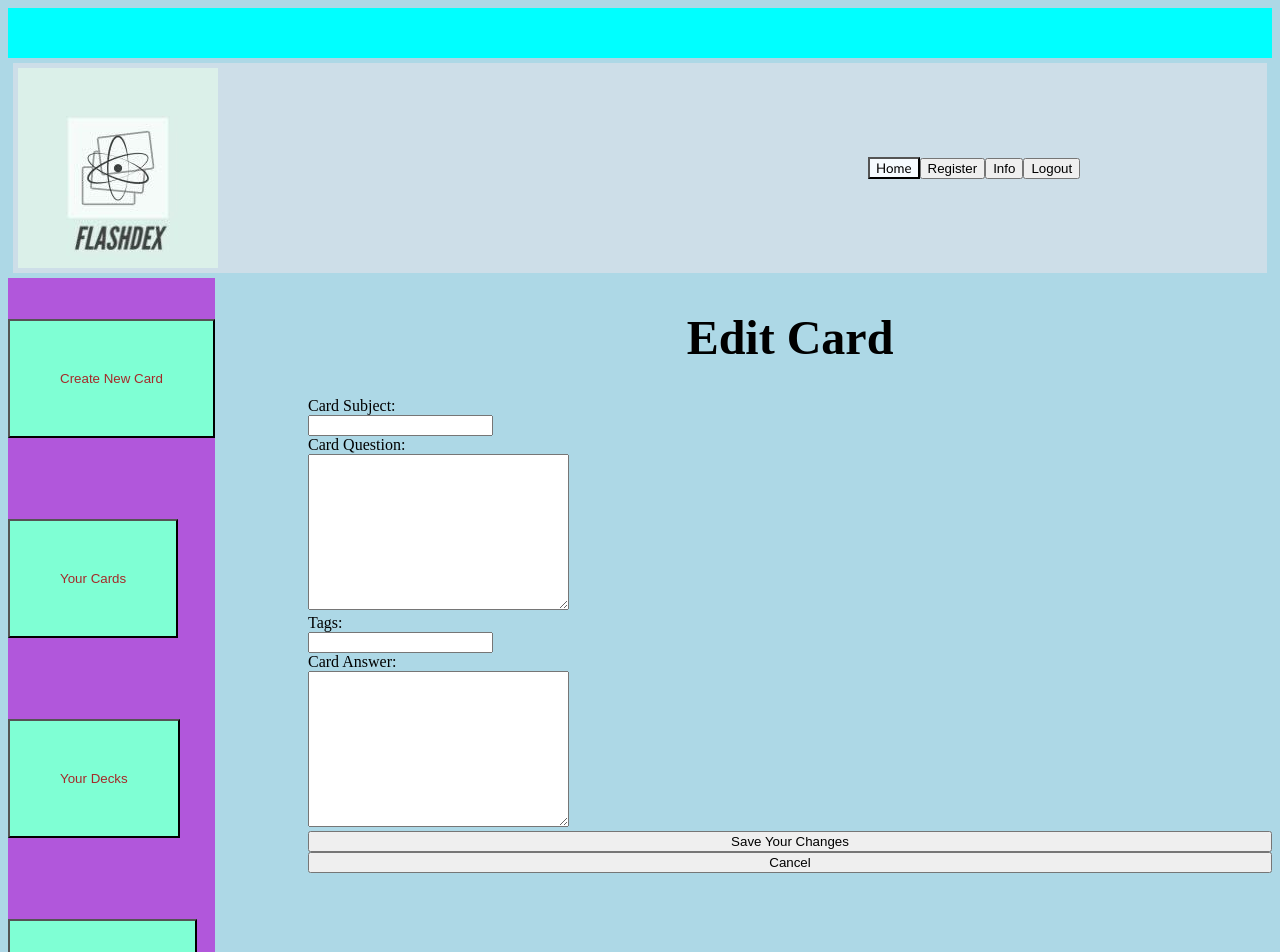
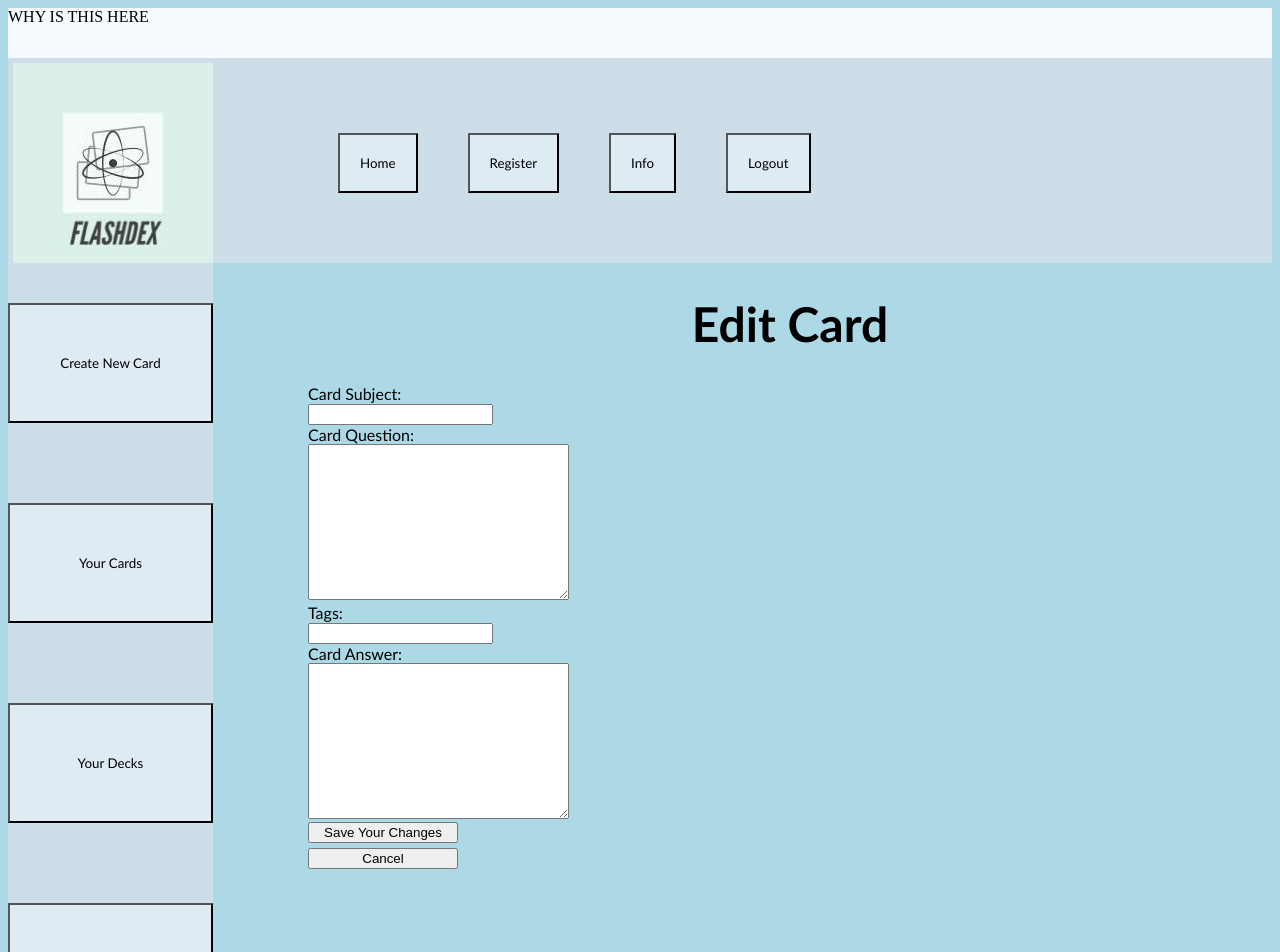
Before and after one commit to itomasek/Final-Capstone, a Vue app in the folder vue/: page /card-detail/1 in a window 1280 px wide. Shown: the top 952 px of the page. Built offline with nearby package versions, Linux system fonts and the light colour scheme; sample sign-in values are in the browser's storage.

Commit message:
saving changes

```diff
--- a/vue/src/App.vue
+++ b/vue/src/App.vue
@@ -1,6 +1,6 @@
 <template>
   <div id="app">
-    <div id="hero-banner"></div>
+    <div id="hero-banner">WHY IS THIS HERE</div>
     <app-header />
     <side-bar />
     <router-view />
@@ -19,7 +19,7 @@ export default {
 
 <style>
 #hero-banner {
-  background-color: aqua;
+  background-color: #F6FBFF;
   display: flex;
   height: 50px;
 }
--- a/vue/src/components/AddCard.vue
+++ b/vue/src/components/AddCard.vue
@@ -32,8 +32,8 @@
           v-model="card.answer"
         ></textarea>
       </div>
-      <button type="submit" v-on:click.prevent="saveCard">Save New Card</button>
-      <button v-on:click="cancelForm">Cancel</button>
+      <button class="ncbutton" type="submit" v-on:click.prevent="saveCard">Save New Card</button>
+      <button class="ncbutton" v-on:click="cancelForm">Cancel</button>
     </form>
   </div>
 </template>
@@ -88,5 +88,12 @@ export default {
   display: flex;
   flex-direction: column;
   align-content: center;
+  font-family:'Trebuchet MS', 'Lucida Sans Unicode', 'Lucida Grande', 'Lucida Sans', Arial, sans-serif;
+}
+
+.ncbutton {
+  margin-bottom: 5px;
+  width: 150px;
+
 }
 </style>
--- a/vue/src/components/AppHeader.vue
+++ b/vue/src/components/AppHeader.vue
@@ -4,20 +4,20 @@
     <img class="hero-img" src="../../assets/Logo.jpg" alt="placeholder-logo">
     <div>
       <router-link v-bind:to="{ name: 'home' }"
-        ><button class="home">Home</button></router-link
+        ><button class="header">Home</button></router-link
       >
     </div>
 
     <div>
       <router-link v-bind:to="{ name: 'register' }"
-        ><button class="register">Register</button></router-link
+        ><button class="header">Register</button></router-link
       >
     </div>
-    <div><button class="info">Info</button></div>
+    <div><button class="header">Info</button></div>
 
     <div v-if="$store.state.token != ''">
       <router-link v-bind:to="{ name: 'logout' }"
-        ><button class="logout">Logout</button></router-link
+        ><button class="header">Logout</button></router-link
       >
     </div>
   </div>
@@ -35,14 +35,29 @@ export default {
   align-items: center;
   flex-wrap: nowrap;
   background: #CDDEE8;
-  padding: 5px;
-  margin: 5px;
+  padding-left: 5px;
+  padding-top: 5px;
+  padding-bottom: 0;
 }
 
 .hero-img {
   height: 200px;
   width: 200px;
-  margin-right: 400px;
+  margin-right: 100px;
+}
+
+.header {
+  flex-grow: 1;
+  justify-content: space-evenly;
+  flex-grow: 1;
+  margin: 25px;
+  font-family:'Trebuchet MS', 'Lucida Sans Unicode', 'Lucida Grande', 'Lucida Sans', Arial, sans-serif;
+  padding: 20px;
+  background-color: #DEEBF3;
+}
+
+.header:hover {
+  text-decoration: underline;
 }
 
 
--- a/vue/src/components/Card.vue
+++ b/vue/src/components/Card.vue
@@ -7,6 +7,7 @@
       <button class="edit" v-on:click="editCard">Edit</button>
       <p class="author">{{ this.username }}</p>
       <button class="flip" v-on:click="showFront = !showFront">Flip</button>
+
     </div>
     <div id="back" v-else>
       <h1 class="subject">{{ card.subject }}</h1>
@@ -48,6 +49,7 @@ export default {
 
 <style>
 #front {
+  font-family:'Trebuchet MS', 'Lucida Sans Unicode', 'Lucida Grande', 'Lucida Sans', Arial, sans-serif;
   display: grid;
   grid-template-columns: 1fr 1fr 1fr;
   grid-template-areas:
@@ -58,10 +60,11 @@ export default {
   padding: 50px;
   margin: 50px;
   border-radius: 30px;
-  background-color: burlywood;
+  background-color: #C9E3DA;
 }
 
 #back {
+  font-family:'Trebuchet MS', 'Lucida Sans Unicode', 'Lucida Grande', 'Lucida Sans', Arial, sans-serif;
   display: grid;
   grid-template-columns: 1fr 1fr 1fr;
   grid-template-areas:
@@ -72,7 +75,7 @@ export default {
   padding: 50px;
   margin: 50px;
   border-radius: 30px;
-  background-color: burlywood;
+  background-color: #DBF0E9;
 }
 
 
@@ -95,6 +98,7 @@ export default {
 
 .author {
   grid-area: author;
+  text-align: center;
 }
 
 .flip {
--- a/vue/src/components/CardDetail.vue
+++ b/vue/src/components/CardDetail.vue
@@ -32,8 +32,8 @@
           v-model.trim="card.answer"
         ></textarea>
       </div>
-      <button v-on:click.prevent="saveEdit">Save Your Changes</button>
-      <button v-on:click="cancelEdit">Cancel</button>
+      <button class="editcard" v-on:click.prevent="saveEdit">Save Your Changes</button>
+      <button class="editcard" v-on:click="cancelEdit">Cancel</button>
     </form>
   </div>
 </template>
@@ -77,4 +77,13 @@ export default {
 </script>
 
 <style>
+.h1 {
+  font-family:'Trebuchet MS', 'Lucida Sans Unicode', 'Lucida Grande', 'Lucida Sans', Arial, sans-serif;
+}
+
+.editcard {
+  margin-bottom: 5px;
+  width: 150px;
+
+}
 </style>
--- a/vue/src/components/CardList.vue
+++ b/vue/src/components/CardList.vue
@@ -51,16 +51,20 @@ export default {
 
 <style>
 .cards-container {
+
   display: flex;
+  flex-wrap: wrap;
   justify-content: space-around;
   margin-left: 300px;
 }
 
 h1 {
+  font-family:'Trebuchet MS', 'Lucida Sans Unicode', 'Lucida Grande', 'Lucida Sans', Arial, sans-serif;
   text-align: center;
 }
 
 #filter-bar {
+  font-family:'Trebuchet MS', 'Lucida Sans Unicode', 'Lucida Grande', 'Lucida Sans', Arial, sans-serif;
   margin-left: 300px;
 }
 </style>
--- a/vue/src/components/SideBar.vue
+++ b/vue/src/components/SideBar.vue
@@ -28,12 +28,20 @@ export default {
         margin-bottom: 100px;
         position: absolute;
         justify-content: space-around;
-        background-color: rgb(177, 87, 219);
+        background-color: #CDDEE8;
     }
 
     #sidebar-container button {
-        padding: 50px;
-        background-color: aquamarine;
-        color: brown;
+        padding: 50px 25px 50px 25px;
+        background-color: #DEEBF3;
+        color: black;
+        font-family:'Trebuchet MS', 'Lucida Sans Unicode', 'Lucida Grande', 'Lucida Sans', Arial, sans-serif;
+        width: 205px;
     }
+
+    #sidebar-container button:hover{
+      text-decoration: underline;
+      color: black;
+    }
+
 </style>
--- a/vue/src/views/Home.vue
+++ b/vue/src/views/Home.vue
@@ -34,7 +34,7 @@ h1{
 
 .example-container {
   display: flex;
-  flex-wrap: nowrap;
+  flex-wrap: wrap;
   justify-content: space-around;
 
 }
--- a/vue/src/views/Register.vue
+++ b/vue/src/views/Register.vue
@@ -5,7 +5,7 @@
       <div class="alert alert-danger" role="alert" v-if="registrationErrors">
         {{ registrationErrorMsg }}
       </div>
-      <label for="username" class="sr-only">Username</label>
+      <label for="username" class="sr-only">Username: </label>
       <input
         type="text"
         id="username"
@@ -15,7 +15,7 @@
         required
         autofocus
       />
-      <label for="password" class="sr-only">Password</label>
+      <label for="password" class="sr-only">Password: </label>
       <input
         type="password"
         id="password"
@@ -94,11 +94,13 @@ export default {
 
 <style>
   .form-register {
+    font-family:'Trebuchet MS', 'Lucida Sans Unicode', 'Lucida Grande', 'Lucida Sans', Arial, sans-serif;
     display: flex;
     flex-direction: column;
     align-content: center;
     align-items: space-evenly;
-    margin-left: 500px;
-    margin-right: 500px;
+    margin-left: 300px;
+    margin-right: 250px;
   }
+
 </style>
```
